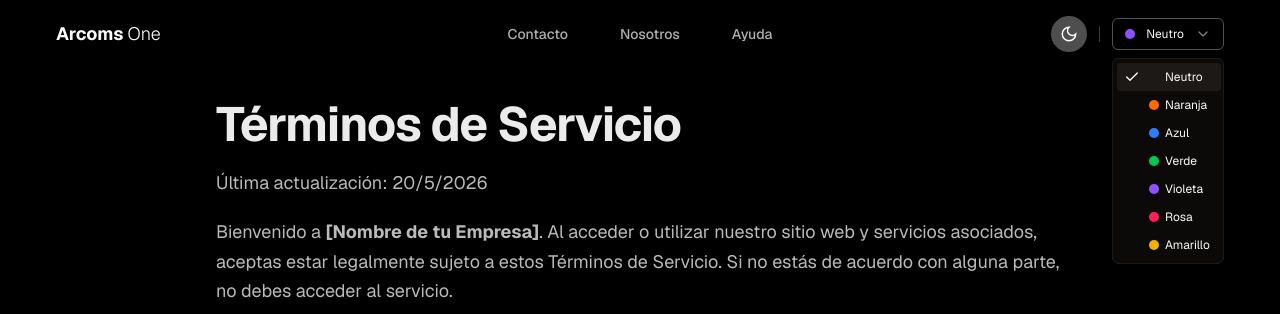
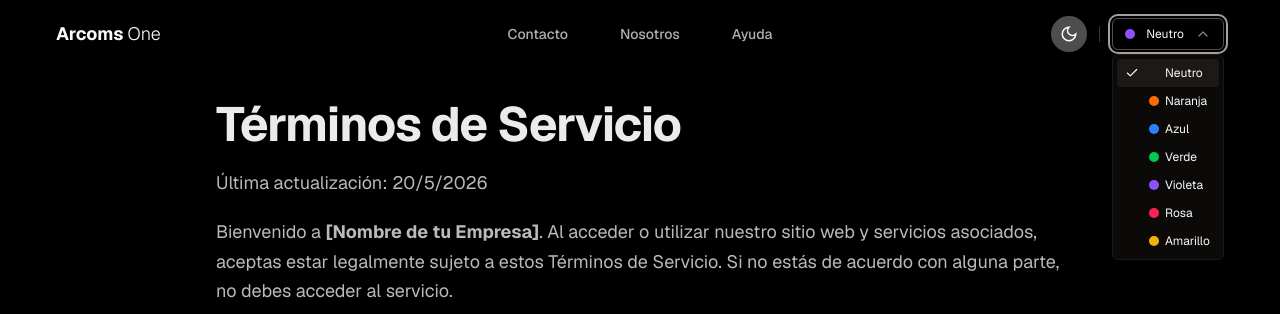
Before and after one commit to EmirPolito/Arcoms-1, a Next.js app: page /tos in a window 1280 px wide. Both pictures are taken after a click on the button "Neutro". Shown: the top 314 px of the page. Built offline with nearby package versions, Linux system fonts and the light colour scheme.

Commit message:
fix: resolve Select scroll lock and 3D card visibility issues
Replace Radix Select with custom Popover and fix 'fade-section' redundancy in 'TarjetaPines'.

Co-authored-by: Emir Polito Guevara <216782835+EmirPolito@users.noreply.github.com>

```diff
--- a/app/globals.css
+++ b/app/globals.css
@@ -521,7 +521,7 @@
    ===================================================== */
 
 html {
-  overflow-y: scroll;
+  overflow-y: scroll !important;
 }
 
 body {
@@ -531,17 +531,19 @@ body {
 }
 
 /* Prevenir que Radix UI oculte el scrollbar al abrir modales/selects */
-html[data-scroll-locked],
-html[data-scroll-locked] body {
-  overflow: visible !important;
+html[data-scroll-locked] {
+  overflow: scroll !important;
   margin-right: 0 !important;
   padding-right: 0 !important;
 }
 
-body[data-scroll-locked] {
+body[data-scroll-locked],
+body[style*="overflow: hidden"],
+body[style*="overflow:hidden"] {
   overflow: visible !important;
   margin-right: 0 !important;
   padding-right: 0 !important;
+  position: static !important;
 }
 
 /* Fade-in sections — Optimización de rendimiento */
--- a/components/tarjeta-pines.tsx
+++ b/components/tarjeta-pines.tsx
@@ -23,7 +23,7 @@ export function TarjetaPines() {
 
       {/* GRID DE TARJETAS */}
       <div className="grid grid-cols-1 sm:grid-cols-2 lg:grid-cols-3 gap-4 sm:gap-14 lg:gap-10">
-        <div className="fade-section" style={{ transitionDelay: "0ms" }}>
+        <div>
           <PinContainer title="Descripcion1/" href="/">
             <div className="flex basis-full flex-col p-3.5 tracking-tight text-primary-color-text w-[17.5rem] h-[17.5rem] sm:w-[18rem] sm:h-[18rem] lg:w-[20rem] lg:h-[20rem]">
               <h3 className="max-w-xs pb-2 m-0 font-bold text-base text-foreground">
@@ -38,7 +38,7 @@ export function TarjetaPines() {
           </PinContainer>
         </div>
 
-        <div className="fade-section" style={{ transitionDelay: "150ms" }}>
+        <div>
           <PinContainer title="Descripcion2/" href="/">
             <div className="flex basis-full flex-col p-3.5 tracking-tight text-foreground/60 w-[17.5rem] h-[17.5rem] sm:w-[18rem] sm:h-[18rem] lg:w-[20rem] lg:h-[20rem]">
               <h3 className="max-w-xs pb-2 m-0 font-bold text-base text-foreground">
@@ -53,7 +53,7 @@ export function TarjetaPines() {
           </PinContainer>
         </div>
 
-        <div className="fade-section" style={{ transitionDelay: "300ms" }}>
+        <div>
           <PinContainer title="Descripcion3/" href="/">
             <div className="flex basis-full flex-col p-3.5 tracking-tight text-foreground/60 w-[17.5rem] h-[17.5rem] sm:w-[18rem] sm:h-[18rem] lg:w-[20rem] lg:h-[20rem]">
               <h3 className="max-w-xs pb-2 m-0 font-bold text-base text-foreground">
--- a/components/ui/21-colores-ui.tsx
+++ b/components/ui/21-colores-ui.tsx
@@ -1,27 +1,82 @@
 "use client";
 
 import * as React from "react";
-import * as SelectPrimitive from "@radix-ui/react-select";
 import { cn } from "@/lib/utils";
 
-const Select = React.forwardRef<
-    React.ComponentRef<typeof SelectPrimitive.Root>,
-    React.ComponentPropsWithoutRef<typeof SelectPrimitive.Root>
->(({ children, ...props }, ref) => (
-    <SelectPrimitive.Root modal={false} {...props}>
+interface SelectContextValue {
+    value: string;
+    onValueChange: (value: string) => void;
+    open: boolean;
+    setOpen: (open: boolean) => void;
+}
+
+const SelectContext = React.createContext<SelectContextValue | null>(null);
+
+function useSelectContext() {
+    const context = React.useContext(SelectContext);
+    if (!context) {
+        throw new Error("Select components must be used within a Select");
+    }
+    return context;
+}
+
+interface SelectProps {
+    value?: string;
+    defaultValue?: string;
+    onValueChange?: (value: string) => void;
+    children: React.ReactNode;
+}
+
+const Select = ({ value, defaultValue, onValueChange, children }: SelectProps) => {
+    const [internalValue, setInternalValue] = React.useState(defaultValue || "");
+    const [open, setOpen] = React.useState(false);
+
+    const currentValue = value !== undefined ? value : internalValue;
+
+    const handleValueChange = React.useCallback((newValue: string) => {
+        if (value === undefined) {
+            setInternalValue(newValue);
+        }
+        onValueChange?.(newValue);
+        setOpen(false);
+    }, [value, onValueChange]);
+
+    return (
+        <SelectContext.Provider value={{ value: currentValue, onValueChange: handleValueChange, open, setOpen }}>
+            <div className="relative">
                 {children}
-    </SelectPrimitive.Root>
-));
-Select.displayName = "Select";
-const SelectGroup = SelectPrimitive.Group;
-const SelectValue = SelectPrimitive.Value;
+            </div>
+        </SelectContext.Provider>
+    );
+};
 
-const SelectTrigger = React.forwardRef<
-    React.ComponentRef<typeof SelectPrimitive.Trigger>,
-    React.ComponentPropsWithoutRef<typeof SelectPrimitive.Trigger>
->(({ className, children, ...props }, ref) => (
-    <SelectPrimitive.Trigger
+const SelectGroup = ({ children }: { children: React.ReactNode }) => (
+    <div role="group">{children}</div>
+);
+
+interface SelectValueProps {
+    placeholder?: string;
+    children?: React.ReactNode;
+}
+
+const SelectValue = ({ placeholder, children }: SelectValueProps) => {
+    const { value } = useSelectContext();
+    return <span>{children || value || placeholder}</span>;
+};
+
+interface SelectTriggerProps extends React.ButtonHTMLAttributes<HTMLButtonElement> {
+    children: React.ReactNode;
+}
+
+const SelectTrigger = React.forwardRef<HTMLButtonElement, SelectTriggerProps>(
+    ({ className, children, ...props }, ref) => {
+        const { open, setOpen } = useSelectContext();
+
+        return (
+            <button
                 ref={ref}
+                type="button"
+                onClick={() => setOpen(!open)}
                 className={cn(
                     "flex h-10 w-full items-center justify-between rounded-md border border-neutral-300 dark:border-neutral-600 bg-background px-3 py-2 text-sm ring-offset-background placeholder:text-muted-foreground focus:outline-none focus:ring-2 focus:ring-neutral-400 focus:ring-offset-2 disabled:cursor-not-allowed disabled:opacity-50 [&>span]:line-clamp-1",
                     className
@@ -29,7 +84,6 @@ const SelectTrigger = React.forwardRef<
                 {...props}
             >
                 {children}
-        <SelectPrimitive.Icon asChild>
                 <svg
                     xmlns="http://www.w3.org/2000/svg"
                     width="16"
@@ -40,135 +94,108 @@ const SelectTrigger = React.forwardRef<
                     strokeWidth="2"
                     strokeLinecap="round"
                     strokeLinejoin="round"
-                className="opacity-50"
+                    className={cn("opacity-50 transition-transform", open && "rotate-180")}
                 >
                     <path d="m6 9 6 6 6-6" />
                 </svg>
-        </SelectPrimitive.Icon>
-    </SelectPrimitive.Trigger>
-));
-SelectTrigger.displayName = SelectPrimitive.Trigger.displayName;
+            </button>
+        );
+    }
+);
+SelectTrigger.displayName = "SelectTrigger";
 
-const SelectScrollUpButton = React.forwardRef<
-    React.ComponentRef<typeof SelectPrimitive.ScrollUpButton>,
-    React.ComponentPropsWithoutRef<typeof SelectPrimitive.ScrollUpButton>
->(({ className, ...props }, ref) => (
-    <SelectPrimitive.ScrollUpButton
-        ref={ref}
+interface SelectContentProps {
+    children: React.ReactNode;
+    className?: string;
+}
+
+const SelectContent = ({ children, className }: SelectContentProps) => {
+    const { open, setOpen } = useSelectContext();
+    const contentRef = React.useRef<HTMLDivElement>(null);
+
+    React.useEffect(() => {
+        if (!open) return;
+
+        const handleClickOutside = (event: MouseEvent) => {
+            if (contentRef.current && !contentRef.current.contains(event.target as Node)) {
+                const trigger = contentRef.current.previousElementSibling;
+                if (trigger && !trigger.contains(event.target as Node)) {
+                    setOpen(false);
+                }
+            }
+        };
+
+        const handleEscape = (event: KeyboardEvent) => {
+            if (event.key === "Escape") {
+                setOpen(false);
+            }
+        };
+
+        document.addEventListener("mousedown", handleClickOutside);
+        document.addEventListener("keydown", handleEscape);
+
+        return () => {
+            document.removeEventListener("mousedown", handleClickOutside);
+            document.removeEventListener("keydown", handleEscape);
+        };
+    }, [open, setOpen]);
+
+    if (!open) return null;
+
+    return (
+        <div
+            ref={contentRef}
             className={cn(
-            "flex cursor-default items-center justify-center py-1",
+                "absolute left-0 top-full z-[9999] mt-1 max-h-96 w-full overflow-hidden rounded-md border border-border bg-popover text-popover-foreground shadow-md animate-in fade-in-0 zoom-in-95",
                 className
             )}
-        {...props}
         >
-        <svg
-            xmlns="http://www.w3.org/2000/svg"
-            width="16"
-            height="16"
-            viewBox="0 0 24 24"
-            fill="none"
-            stroke="currentColor"
-            strokeWidth="2"
-            strokeLinecap="round"
-            strokeLinejoin="round"
-        >
-            <path d="m18 15-6-6-6 6" />
-        </svg>
-    </SelectPrimitive.ScrollUpButton>
-));
-SelectScrollUpButton.displayName = SelectPrimitive.ScrollUpButton.displayName;
+            <div className="p-1">
+                {children}
+            </div>
+        </div>
+    );
+};
 
-const SelectScrollDownButton = React.forwardRef<
-    React.ComponentRef<typeof SelectPrimitive.ScrollDownButton>,
-    React.ComponentPropsWithoutRef<typeof SelectPrimitive.ScrollDownButton>
->(({ className, ...props }, ref) => (
-    <SelectPrimitive.ScrollDownButton
+interface SelectLabelProps {
+    children: React.ReactNode;
+    className?: string;
+}
+
+const SelectLabel = ({ children, className }: SelectLabelProps) => (
+    <div className={cn("py-1.5 pl-8 pr-2 text-sm font-semibold", className)}>
+        {children}
+    </div>
+);
+
+interface SelectItemProps {
+    value: string;
+    children: React.ReactNode;
+    className?: string;
+    disabled?: boolean;
+}
+
+const SelectItem = React.forwardRef<HTMLDivElement, SelectItemProps>(
+    ({ value, children, className, disabled }, ref) => {
+        const { value: selectedValue, onValueChange } = useSelectContext();
+        const isSelected = selectedValue === value;
+
+        return (
+            <div
                 ref={ref}
+                role="option"
+                aria-selected={isSelected}
+                data-disabled={disabled || undefined}
+                onClick={() => !disabled && onValueChange(value)}
                 className={cn(
-            "flex cursor-default items-center justify-center py-1",
+                    "relative flex w-full cursor-pointer select-none items-center rounded-sm py-1.5 pl-2 sm:pl-8 pr-2 text-sm outline-none hover:bg-accent hover:text-accent-foreground",
+                    isSelected && "bg-accent text-accent-foreground",
+                    disabled && "pointer-events-none opacity-50",
                     className
                 )}
-        {...props}
-    >
-        <svg
-            xmlns="http://www.w3.org/2000/svg"
-            width="16"
-            height="16"
-            viewBox="0 0 24 24"
-            fill="none"
-            stroke="currentColor"
-            strokeWidth="2"
-            strokeLinecap="round"
-            strokeLinejoin="round"
-        >
-            <path d="m6 9 6 6 6-6" />
-        </svg>
-    </SelectPrimitive.ScrollDownButton>
-));
-SelectScrollDownButton.displayName =
-    SelectPrimitive.ScrollDownButton.displayName;
-
-const SelectContent = React.forwardRef<
-    React.ComponentRef<typeof SelectPrimitive.Content>,
-    React.ComponentPropsWithoutRef<typeof SelectPrimitive.Content>
->(({ className, children, position = "popper", ...props }, ref) => (
-    <SelectPrimitive.Portal>
-        <SelectPrimitive.Content
-            ref={ref}
-            className={cn(
-                "absolute z-[9999] max-h-96 overflow-hidden rounded-md border border-border bg-popover text-popover-foreground shadow-md w-[var(--radix-select-trigger-width)]",
-                position === "popper" &&
-                "data-[side=bottom]:translate-y-1 data-[side=left]:-translate-x-1 data-[side=right]:translate-x-1 data-[side=top]:-translate-y-1",
-                className
-            )}
-            position={position}
-            sideOffset={4}
-            collisionPadding={8}
-            avoidCollisions={true}
-            {...props}
-        >
-            <SelectScrollUpButton />
-            <SelectPrimitive.Viewport
-                className={cn(
-                    "p-1",
-                    position === "popper" &&
-                    "h-[var(--radix-select-trigger-height)] w-full min-w-[var(--radix-select-trigger-width)]"
-                )}
-            >
-                {children}
-            </SelectPrimitive.Viewport>
-            <SelectScrollDownButton />
-        </SelectPrimitive.Content>
-    </SelectPrimitive.Portal>
-));
-SelectContent.displayName = SelectPrimitive.Content.displayName;
-
-const SelectLabel = React.forwardRef<
-    React.ComponentRef<typeof SelectPrimitive.Label>,
-    React.ComponentPropsWithoutRef<typeof SelectPrimitive.Label>
->(({ className, ...props }, ref) => (
-    <SelectPrimitive.Label
-        ref={ref}
-        className={cn("py-1.5 pl-8 pr-2 text-sm font-semibold", className)}
-        {...props}
-    />
-));
-SelectLabel.displayName = SelectPrimitive.Label.displayName;
-
-const SelectItem = React.forwardRef<
-    React.ComponentRef<typeof SelectPrimitive.Item>,
-    React.ComponentPropsWithoutRef<typeof SelectPrimitive.Item>
->(({ className, children, ...props }, ref) => (
-    <SelectPrimitive.Item
-        ref={ref}
-        className={cn(
-            "relative flex w-full cursor-pointer select-none items-center rounded-sm py-1.5 pl-2 sm:pl-8 pr-2 text-sm outline-none focus:bg-accent focus:text-accent-foreground data-[disabled]:pointer-events-none data-[disabled]:opacity-50",
-            className
-        )}
-        {...props}
             >
                 <span className="absolute left-2 hidden sm:flex h-3.5 w-3.5 items-center justify-center">
-            <SelectPrimitive.ItemIndicator>
+                    {isSelected && (
                         <svg
                             xmlns="http://www.w3.org/2000/svg"
                             width="16"
@@ -182,24 +209,21 @@ const SelectItem = React.forwardRef<
                         >
                             <path d="M20 6 9 17l-5-5" />
                         </svg>
-            </SelectPrimitive.ItemIndicator>
+                    )}
                 </span>
-        <SelectPrimitive.ItemText>{children}</SelectPrimitive.ItemText>
-    </SelectPrimitive.Item>
-));
-SelectItem.displayName = SelectPrimitive.Item.displayName;
+                {children}
+            </div>
+        );
+    }
+);
+SelectItem.displayName = "SelectItem";
 
-const SelectSeparator = React.forwardRef<
-    React.ComponentRef<typeof SelectPrimitive.Separator>,
-    React.ComponentPropsWithoutRef<typeof SelectPrimitive.Separator>
->(({ className, ...props }, ref) => (
-    <SelectPrimitive.Separator
-        ref={ref}
-        className={cn("-mx-1 my-1 h-px bg-muted", className)}
-        {...props}
-    />
-));
-SelectSeparator.displayName = SelectPrimitive.Separator.displayName;
+const SelectSeparator = ({ className }: { className?: string }) => (
+    <div className={cn("-mx-1 my-1 h-px bg-muted", className)} />
+);
+
+const SelectScrollUpButton = () => null;
+const SelectScrollDownButton = () => null;
 
 export {
     Select,
```
Lines whose indentation alone changed are shown as unchanged.
